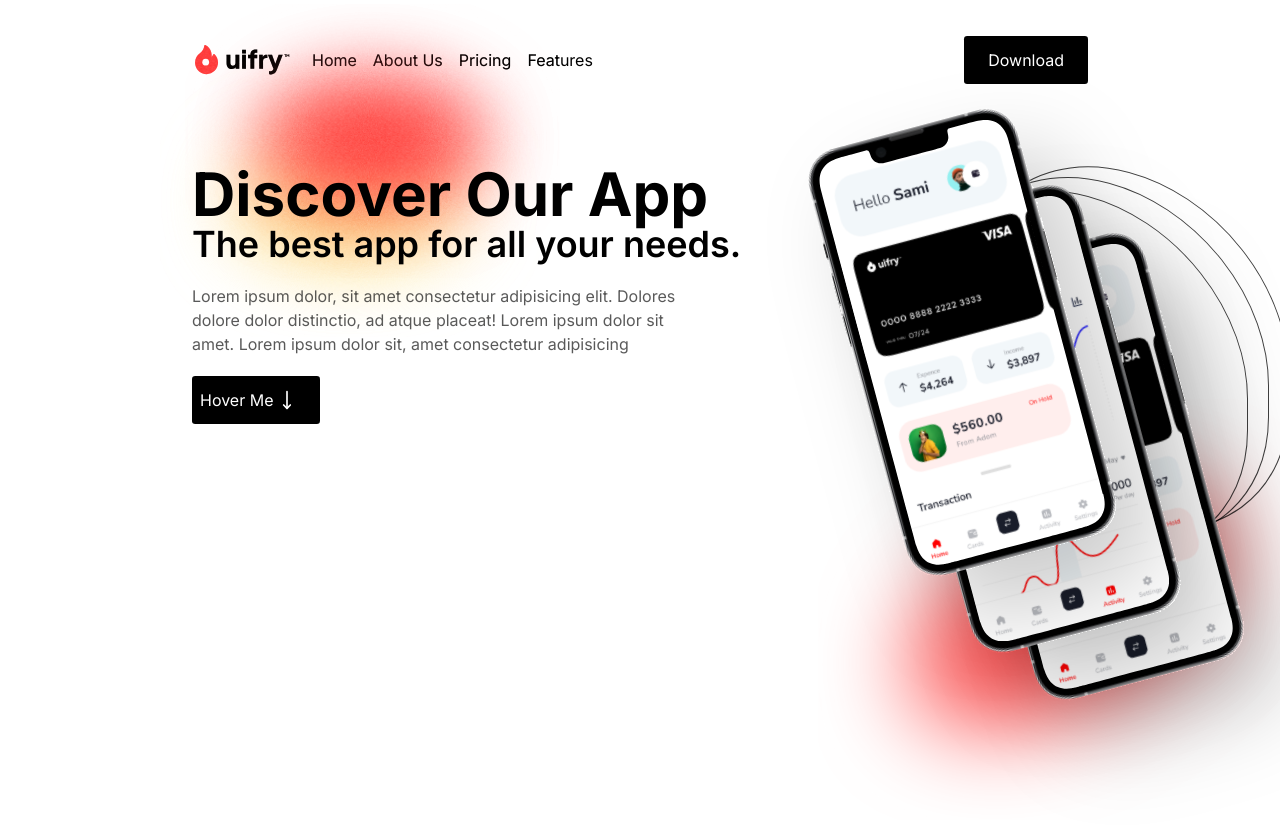
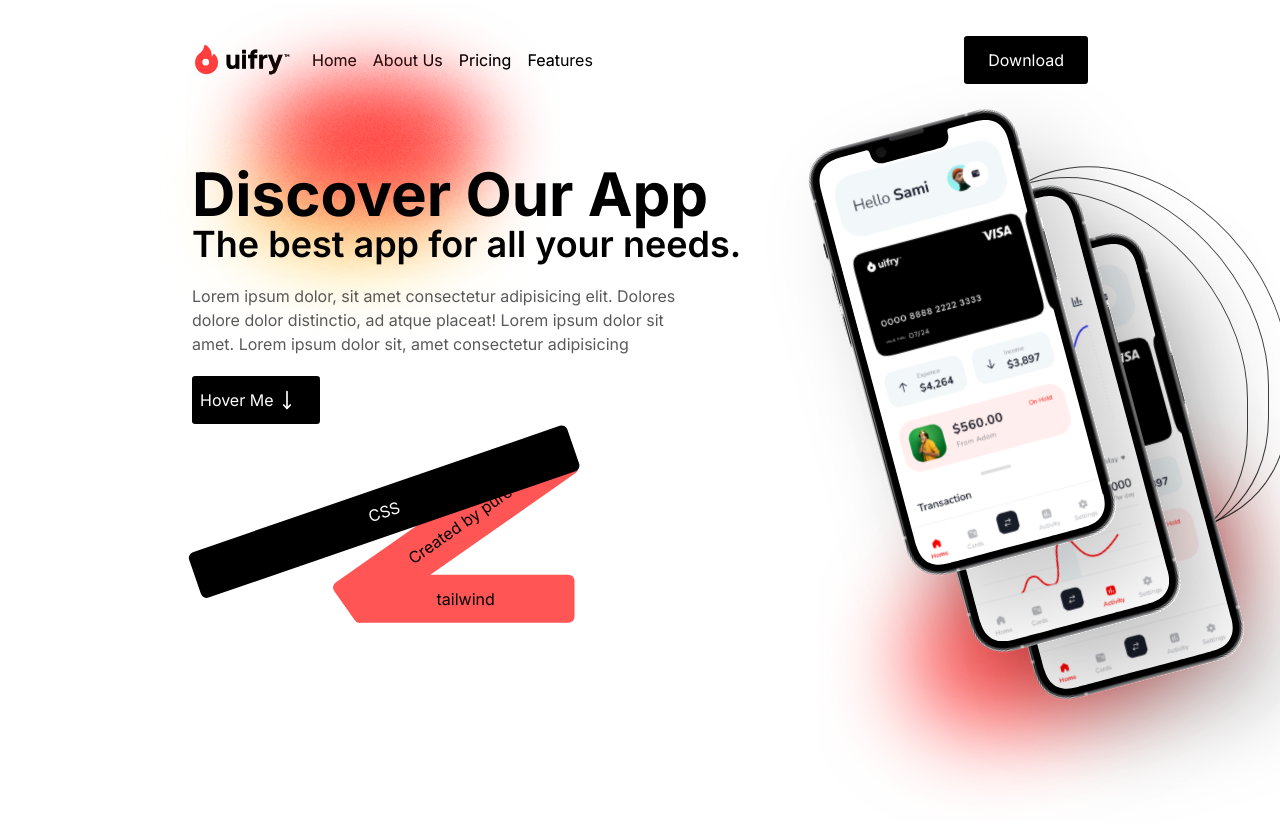
Before and after one commit to Deepakcodez/Animated-Landing-page, a Next.js app: page / in a window 1280 px wide. Shown: the top 826 px of the page. Built offline with nearby package versions, Linux system fonts and the light colour scheme.

Commit message:
creating stripe section

```diff
--- /dev/null
+++ b/src/app/_Components/Home/Strap.tsx
@@ -0,0 +1,23 @@
+import { before } from "node:test";
+import { FC } from "react";
+
+const Stripe: FC = () => {
+  return (
+    <>
+        <div
+          className=" relative strip flex items-center h-[3rem] w-fit  px-8 ps-[5rem] rounded-md  bg-[#FF5555] -rotate-[35deg]  z-[20] top-[5rem] left-[8rem]
+        // after
+        after:content-['CSS'] after:absolute after:bg-black after:text-white  after:w-[25rem]
+         after:-translate-x-[13rem] after:h-[3rem] after:rounded-md after:origin-bottom-right after:rotate-[16deg] after:flex after:items-center after:justify-center
+         //before
+         before:flex before:items-center before:h-[3rem] before:w-fit  before:px-8 before:ps-[5rem] before:pe-[5rem] before:rounded-md  before:bg-[#FF5555] before:rotate-[35deg]  before:content-['tailwind'] before:absolute  before:origin-bottom-left before:-translate-x-[5rem]
+         before:-top-[.2rem] before:-z-[20]
+         "
+        >
+          Created by pure CSS
+        </div>
+    </>
+  );
+};
+
+export default Stripe;
--- a/src/app/_Components/Home/page.tsx
+++ b/src/app/_Components/Home/page.tsx
@@ -8,6 +8,8 @@ import { motion } from "framer-motion";
 import Light1 from "./Light1";
 import Light2 from "./Light2";
 import Eclipse1 from "./Eclipse";
+import Stripe from "./Strap";
+import Strap2 from "./Strap2";
 
 const Homepg: FC = () => {
   console.log(">>>>>>>>>>>", data);
@@ -89,6 +91,8 @@ const Homepg: FC = () => {
               </div>
             </Link>{" "}
           </motion.div>
+             <Stripe/>
+
         </div>
 
         {/* //left section */}
```
